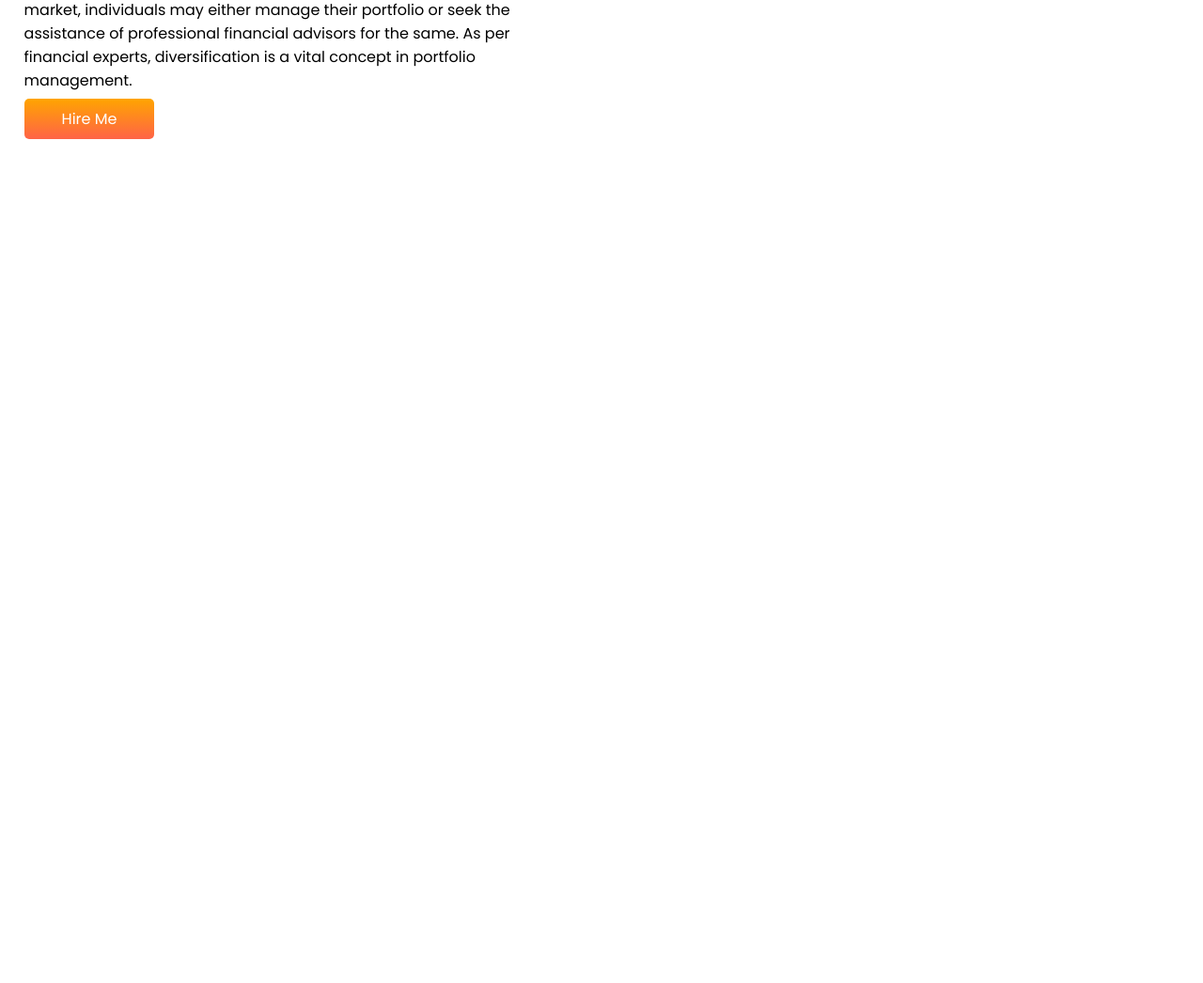
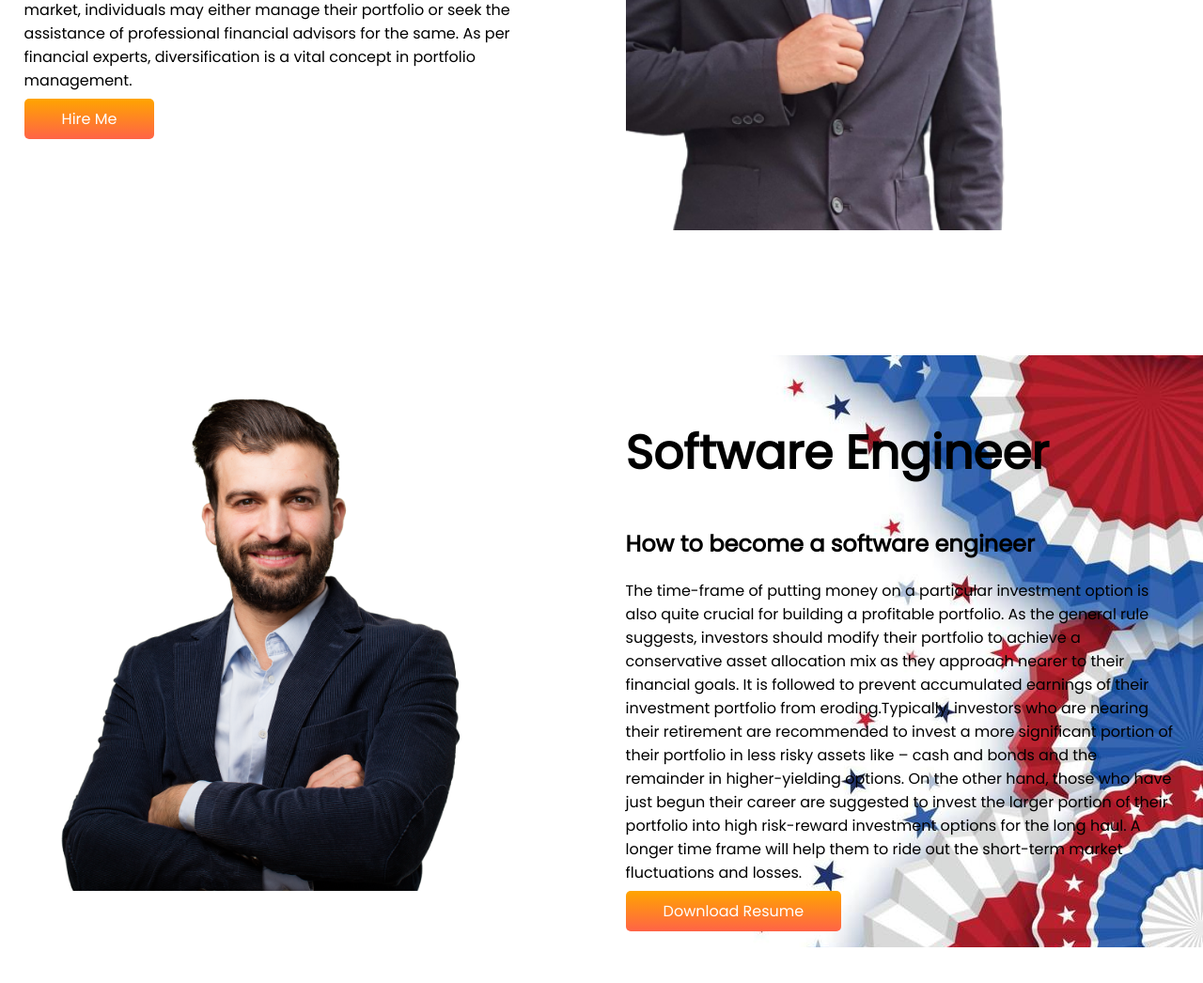
Before and after one commit to IftekharUlRouf/developer-portfolio, a plain HTML site: page index.html in a window 1280 px wide. Shown: the part 500-1546 px from the top of the page at 94% size. Before the commit the page ends 800 px from the top, so only its background shows below. Drawn offline with Linux system fonts and the light colour scheme.

Commit message:
2nd sec added

```diff
--- a/index.html
+++ b/index.html
@@ -30,8 +30,31 @@
         </div>
 
         <div class="half-width">
-            <img src="images/mypic.png" alt="">
+            <img src="images/mypic1.png" alt="">
 
+        </div>
+    </section>
+
+    <section class="s-dev">
+
+        <div class="half-width">
+            <img src="images/hardy.png" alt="">
+        </div>
+
+        <div class="half-width">
+            <h1>Software Engineer</h1>
+            <h2>How to become a software engineer</h2>
+            <p>The time-frame of putting money on a particular investment option is also quite crucial for building a
+                profitable portfolio. As the general rule suggests, investors should modify their portfolio to achieve a
+                conservative asset allocation mix as they approach nearer to their financial goals. It is followed to
+                prevent accumulated earnings of their investment portfolio from eroding.Typically, investors who are
+                nearing their retirement are recommended to invest a more significant portion of their portfolio in less
+                risky assets like – cash and bonds and the remainder in higher-yielding options. On the other hand,
+                those who have just begun their career are suggested to invest the larger portion of their portfolio
+                into high risk-reward investment options for the long haul. A longer time frame will help them to ride
+                out the short-term market fluctuations and losses.</p>
+
+            <a class="button01" target="_blank" href="https://www.youtube.com"> Download Resume</a>
         </div>
     </section>
 
--- a/style.css
+++ b/style.css
@@ -13,6 +13,7 @@ h1 {
 
 section {
     display: flex;
+    margin-bottom: 100px;
 }
 
 .half-width {
@@ -36,3 +37,9 @@ section {
     background-image: url(images/flower.jpg);
     background-repeat: no-repeat;
 }
+
+.s-dev {
+    background-image: url(images/side-banner.jpg);
+    background-repeat: no-repeat;
+    background-position: right;
+}
```
Also changed, not shown: images/mypic1.png (added), images/side-banner.jpg (added).
